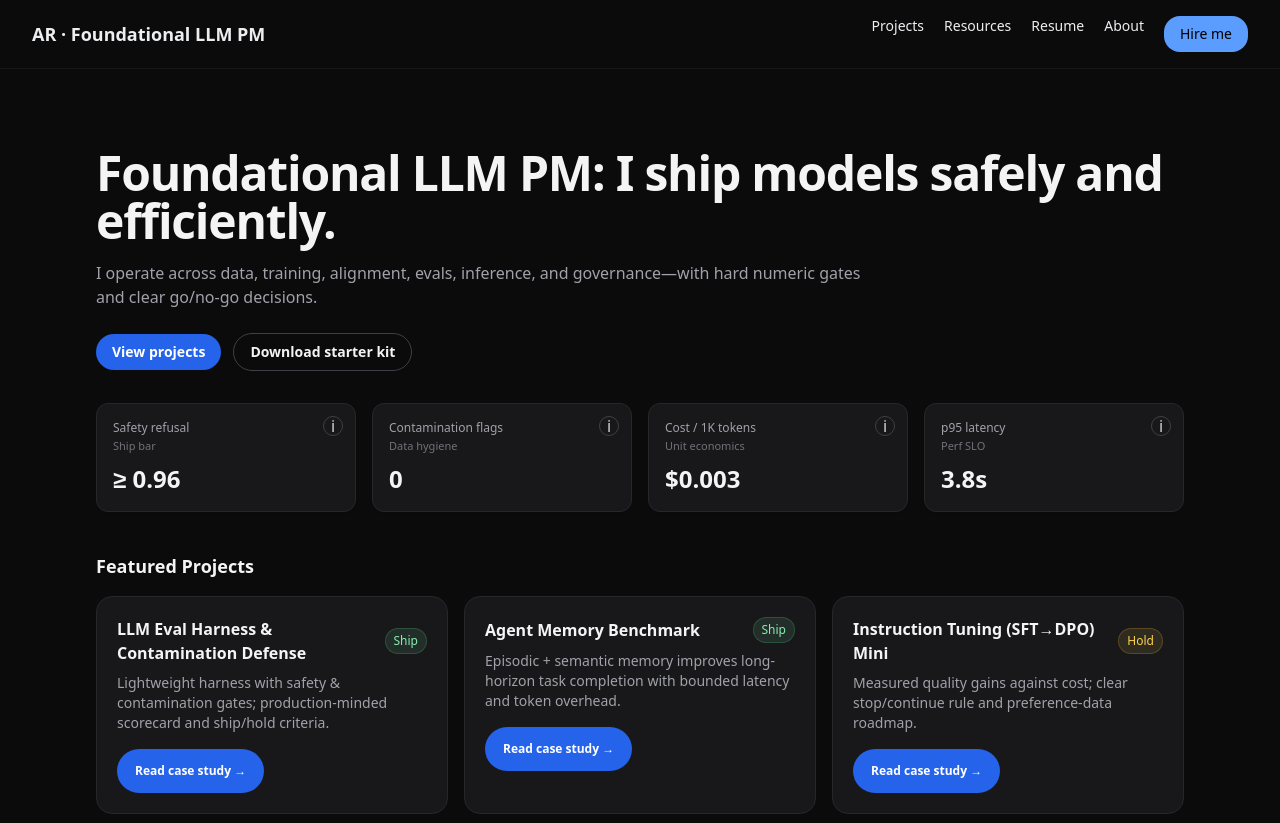
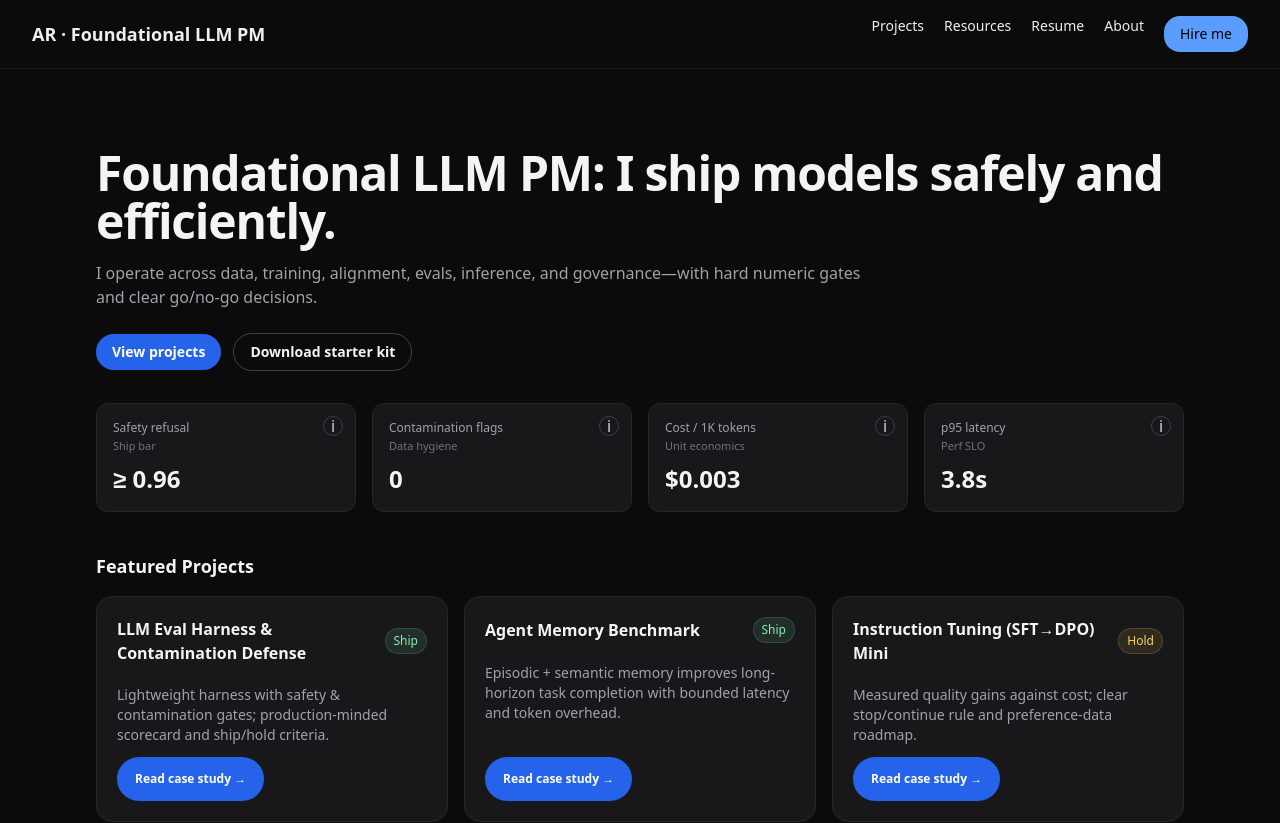
Before and after one commit to amitrampurkar/ai, a Next.js app: page / in a window 1280 px wide. Shown: the top 823 px of the page. Built offline with nearby package versions, Linux system fonts and the light colour scheme.

Commit message:
Home: add fixed spacing above bottom-pinned CTA via flex gap

```diff
--- a/app/globals.css
+++ b/app/globals.css
@@ -25,23 +25,30 @@ nav a:hover { @apply text-accent; }
 .prose { @apply max-w-none; }
 .prose p { @apply text-base; }
 
-/* === Featured Projects (Home) — pin CTA at bottom-left on every card ===
-   Make each card a flex column that fills its grid area, and push the CTA down. */
+/* === Featured Projects (Home) — bottom‑pin CTA with fixed spacing above === */
+/* Make each card fill its grid cell */
 section.mt-10 .grid > a.rounded-2xl {
   display: flex !important;
   flex-direction: column !important;
   height: 100% !important;
 }
+/* Ensure inner column uses a gap so there is ALWAYS space above CTA */
+section.mt-10 .grid > a.rounded-2xl .flex.h-full.flex-col {
+  display: flex !important;
+  flex-direction: column !important;
+  gap: 0.75rem !important; /* <-- fixed spacing above the CTA */
+  height: 100% !important;
+}
+/* CTA pill: pinned bottom-left, content-width, vertically centered */
+section.mt-10 .grid > a.rounded-2xl .rounded-full.bg-blue-600 {
+  margin-top: auto !important;          /* push to bottom */
+  align-self: flex-start !important;     /* bottom-left */
 
-/* CTA pill: content-width, vertically centered label, spacing above */
-section.mt-10 .grid > a.rounded-2xl .rounded-full.bg-blue-600 {
-  width: max-content !important;
-  display: inline-flex !important;
+  width: max-content !important;         /* shrink to text */
+  display: inline-flex !important;       /* vertical centering */
   align-items: center !important;
   justify-content: center !important;
   line-height: 1 !important;
   height: 44px !important;
   padding: 0 18px !important;
-  margin-top: 1rem !important;   /* spacing above button */
-  align-self: flex-start !important; /* bottom-left */
 }
```
